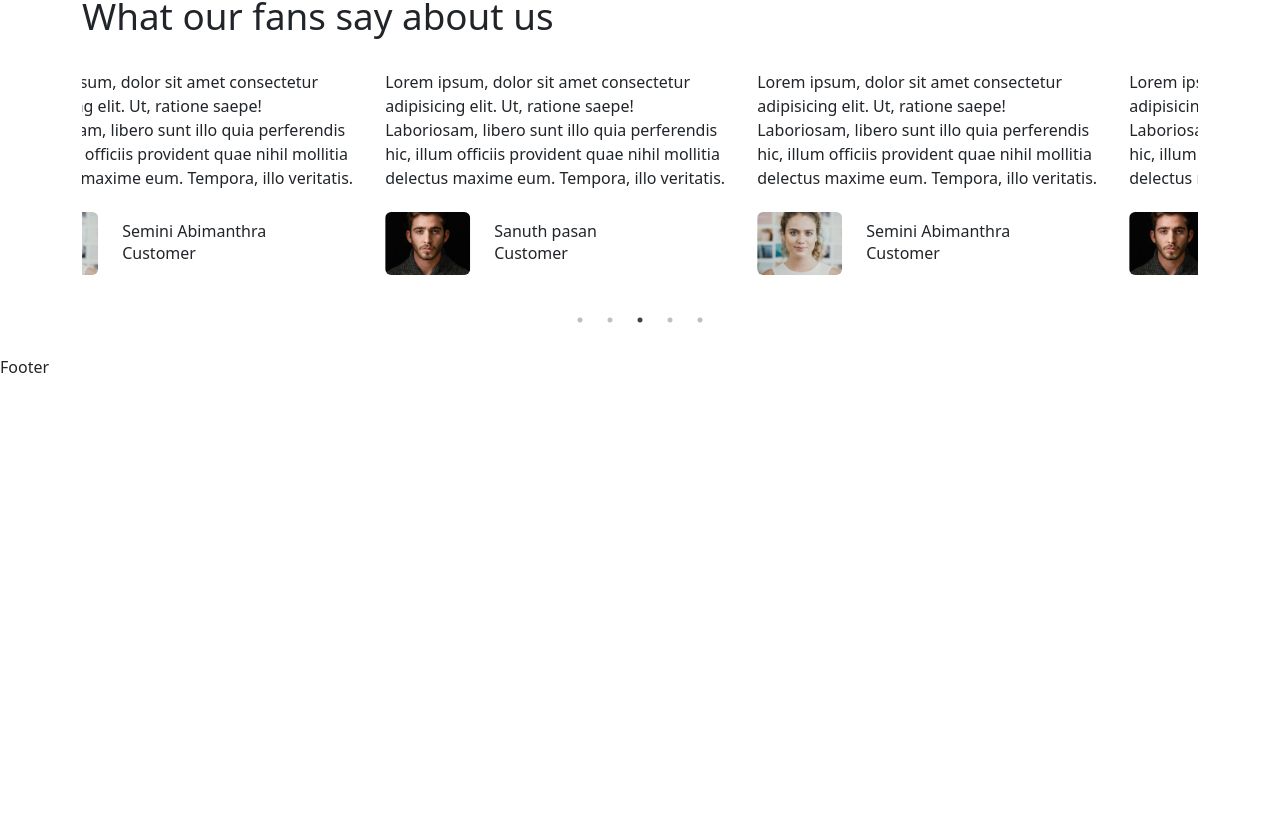
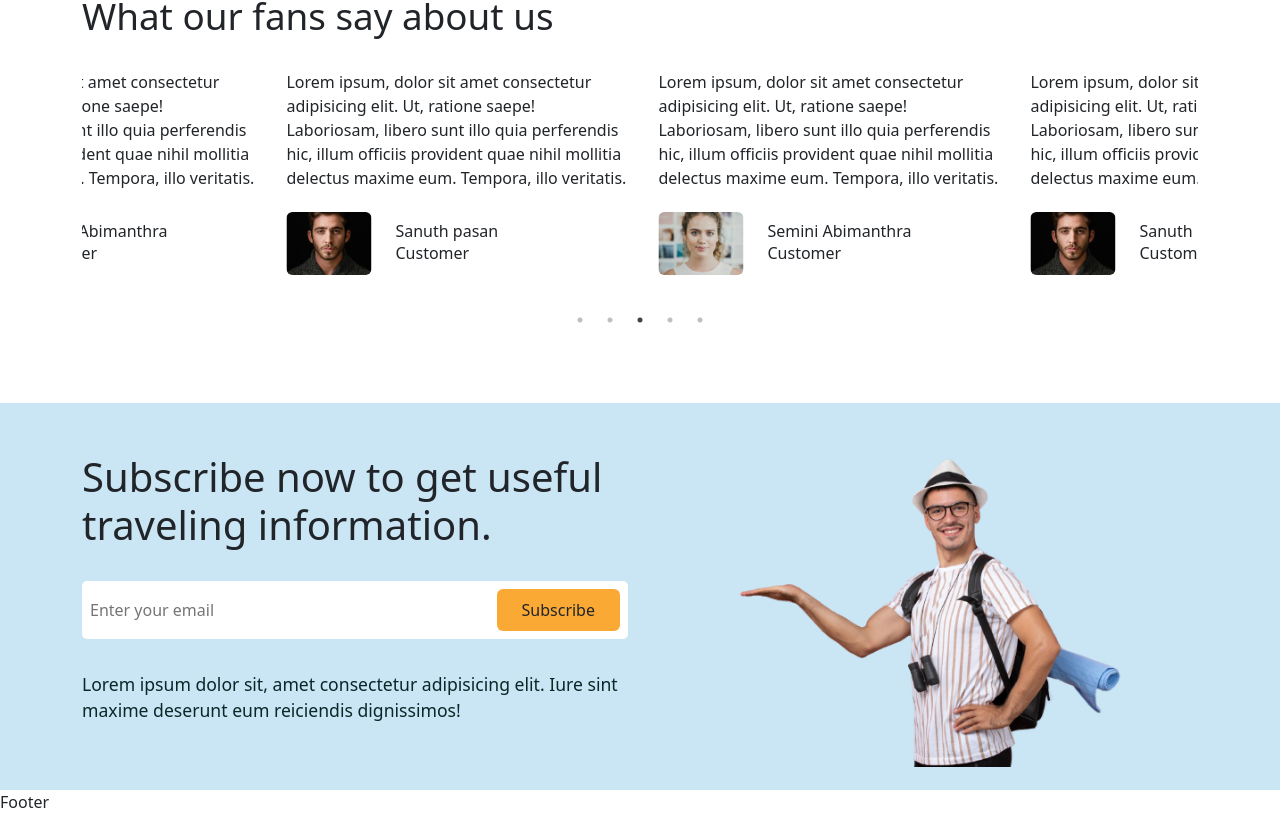
Before and after one commit to Chandimaisuru/TravelTripper, a React (Vite) app in the folder frontend/: page /home in a window 1280 px wide. Shown: the part 3704-4518 px from the top of the page. Before the commit the page ends 4083 px from the top, so only its background shows below. Built offline with nearby package versions, Linux system fonts and the light colour scheme; a web font is replaced by a local one.

Commit message:
news letter done

```diff
--- a/frontend/src/pages/Home.jsx
+++ b/frontend/src/pages/Home.jsx
@@ -12,6 +12,7 @@ import ServiceList from '../services/ServiceList'
 import FeaturedTourList from '../components/Feature-tours/FeaturedTourList'
 import MasonryImagesGallery from '../components/Image-gallery/MasonryImagesGallery'
 import Testimonials from '../components/Testimonials/Testimonials'
+import Newsletter from '../shared/Newsletter'
 
 
 function Home() {
@@ -203,6 +204,8 @@ function Home() {
       </section>
       {/* ==================testimonial section end========== */}
 
+      <Newsletter/>
+
 
 
     </>
--- /dev/null
+++ b/frontend/src/shared/Newsletter.jsx
@@ -0,0 +1,38 @@
+import React from 'react'
+import './newsletter.css'
+import { Container,Row,Col } from 'reactstrap'
+import maleTourist from '../assets/images/male-tourist.png'
+
+function Newsletter() {
+  return (
+    <section className='newsletter'>
+        <Container>
+            <Row>
+                <Col lg='6'>
+                   <div className='newsletter__content'>
+                   <h2>Subscribe now to get useful traveling information.</h2>
+
+                   <div className='newsletter__input'>
+                    <input type="email" placeholder='Enter your email' />
+                    <button className='newsletter__btn btn'>Subscribe</button>
+
+                   </div>
+
+                    <p>
+                        Lorem ipsum dolor sit, amet consectetur adipisicing elit. Iure sint maxime deserunt eum reiciendis dignissimos!
+                    </p>
+                   </div>
+                </Col>
+
+                <Col lg='6'>
+                     <div className="newsletter__img">
+                       <img src={maleTourist} alt="" />
+                     </div>
+                </Col>
+            </Row>
+        </Container>
+    </section>
+  )
+}
+
+export default Newsletter
--- /dev/null
+++ b/frontend/src/shared/newsletter.css
@@ -0,0 +1,54 @@
+
+
+ .newsletter{
+    background: #cae5f4;
+    padding: 0;
+    margin-top: 3rem;
+ }
+
+ .newsletter__img img{
+    width: 100%;
+ }
+
+ .newsletter__content{
+    padding: 50px 0;
+ }
+
+ .newsletter__content h2{
+    font-size: 2.5rem;
+    margin-bottom: 2rem;
+
+ }
+
+ .newsletter__input{
+    display: flex;
+    align-items: center;
+    justify-content: space-between;
+    background: #fff;
+    padding: 0.5rem;
+    margin-bottom: 2rem;
+    border-radius: 5px;
+ }
+
+ .newsletter__input input{
+    border: none;
+    font-size: 1rem;
+    color: var(--heading-color);
+    width: 60%;
+ }
+ .newsletter__input input:focus{
+    outline: none;
+ }
+
+ .newsletter__btn{
+    padding: .5rem 1.5rem !important;
+    background: var(--secondary-color)!important;
+    color: #fff;
+
+
+ }
+
+ .newsletter__content p{
+    color: var(--heading-color);
+    font-size: 1.1rem;
+ }
```
